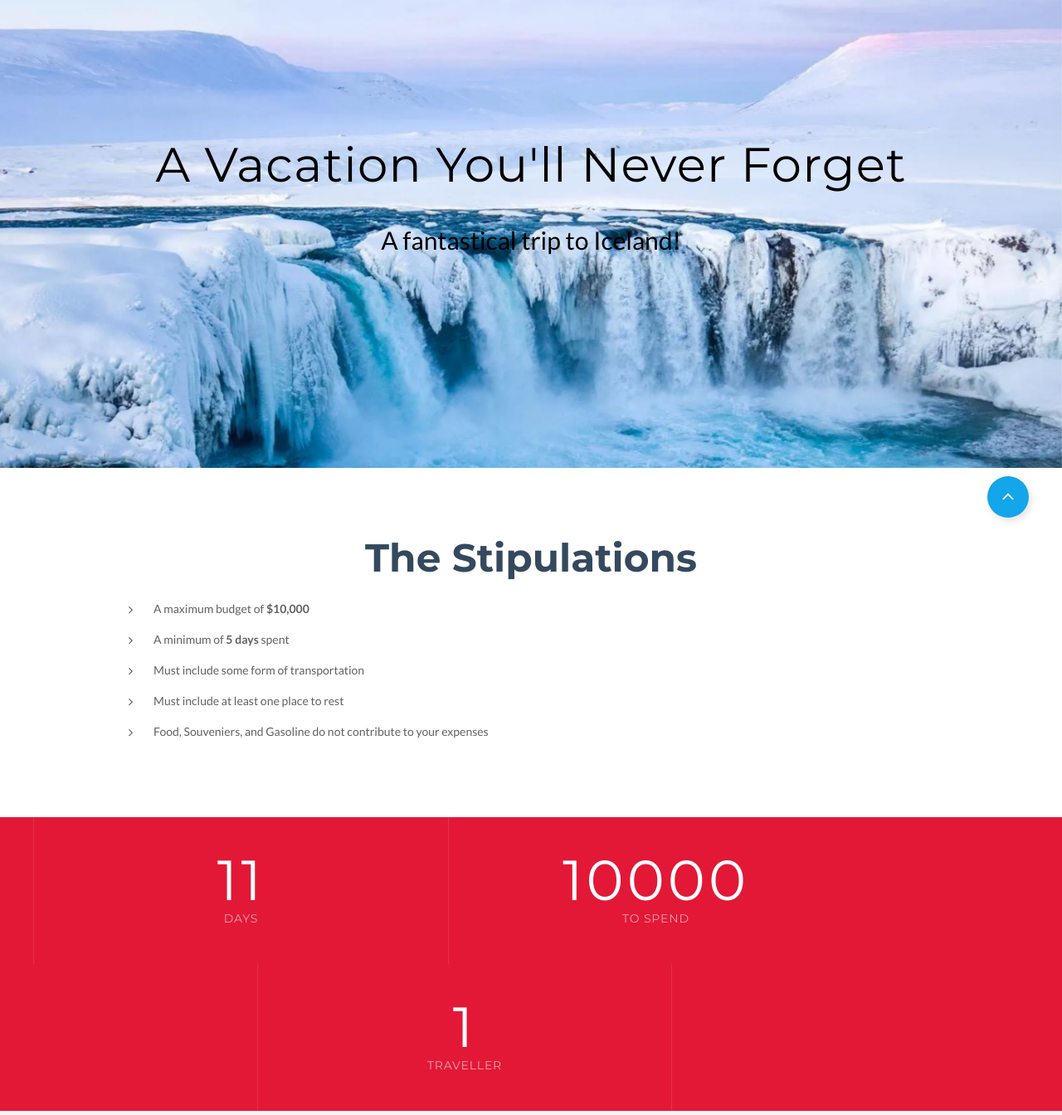
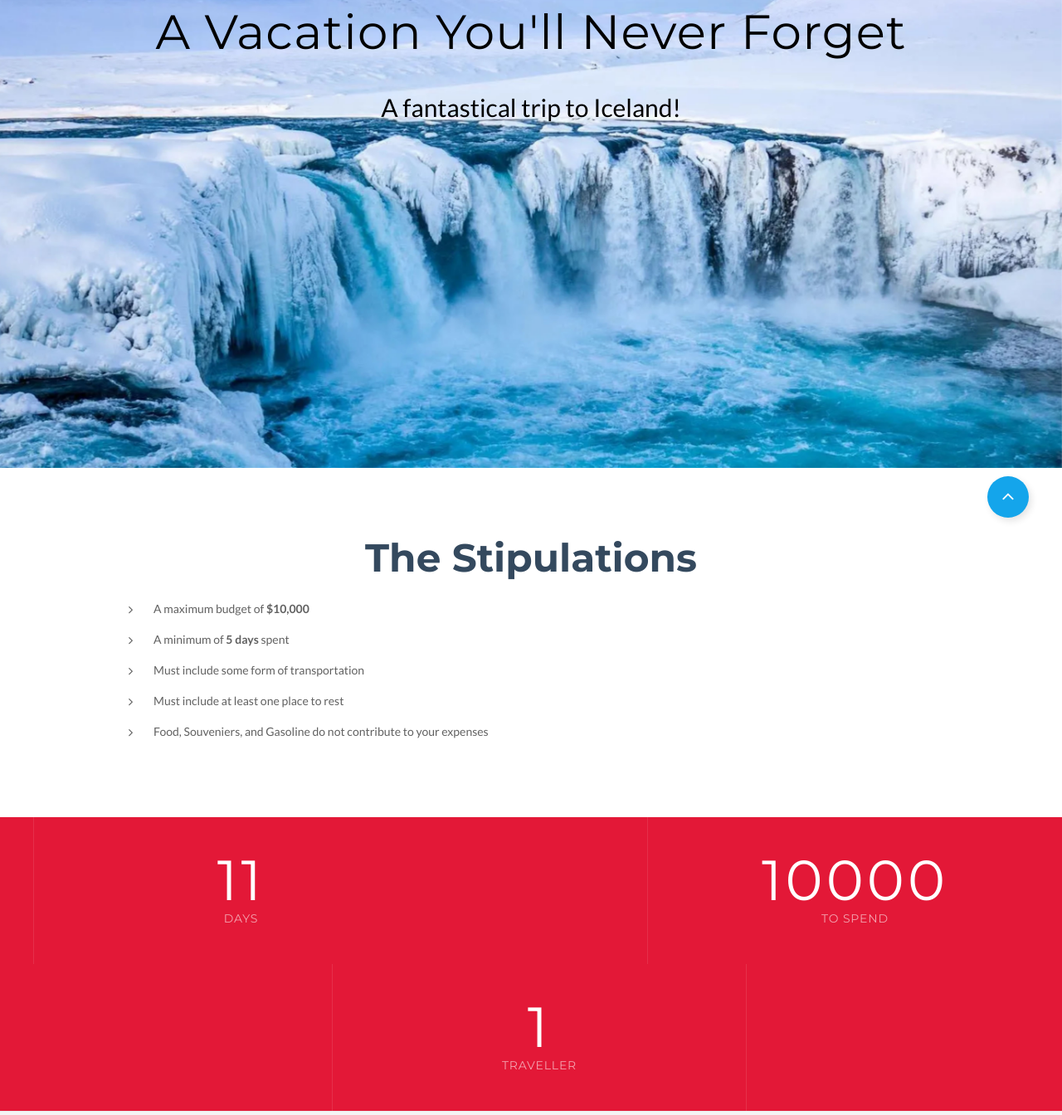
Before and after one commit to n-smith-public/n-smith-public.github.io, a plain HTML site: page index.html in a window 1280 px wide. Shown: the part 236-1580 px from the top of the page at 83% size. Drawn offline with Linux system fonts and the light colour scheme.

Commit message:
Add files via upload

```diff
--- a/index.html
+++ b/index.html
@@ -60,11 +60,11 @@
         <section>
           <!--Swiper-->
           <div class="swiper-container swiper-slider" data-autoplay="5000" data-slide-effect="fade" data-loop="false">
-            <div class="jumbotronBlack text-center" style="position:relative; bottom:-400px">
+            <div class="jumbotronBlack text-center" style="position:relative; bottom:-30%">
               <h1 class="slider-title">A Vacation You'll Never Forget</h1>
               <p class="big slider-title">A fantastical trip to Iceland!</p>
             </div>
-            <div class="swiper-wrapper">
+            <div class="swiper-wrapper" style="position:relative; bottom:13.5%">
               <div class="swiper-slide" data-slide-bg="images/iceland.jpg">
                 <div class="swiper-slide-caption"></div>
               </div>
@@ -106,15 +106,15 @@
         <section class="bg-dark-var1 text-center">
           <div class="container counter-panel">
             <div class="row">
-              <div class="col-10 col-md-10 col-lg-5">
+              <div class="col-10 col-md-10 col-lg-5" style="position:relative; left:0%">
                 <div class="counter">11</div>
                 <p class="text-opacity font-secondary text-uppercase">Days</p>
               </div>
-              <div class="col-10 col-md-10 col-lg-5">
+              <div class="col-10 col-md-10 col-lg-5"style="position:relative; left:20%">
                 <div class="counter">10000</div>
                 <p class="text-opacity font-secondary text-uppercase">To Spend</p>
               </div>
-              <div class="col-auto col-md-auto col-lg-5" style="position:relative; left:270px">
+              <div class="col-auto col-md-auto col-lg-5" style="position:relative; left:30%">
                 <div class="counter">1</div>
                 <p class="text-opacity font-secondary text-uppercase">Traveller</p>
               </div>
```
